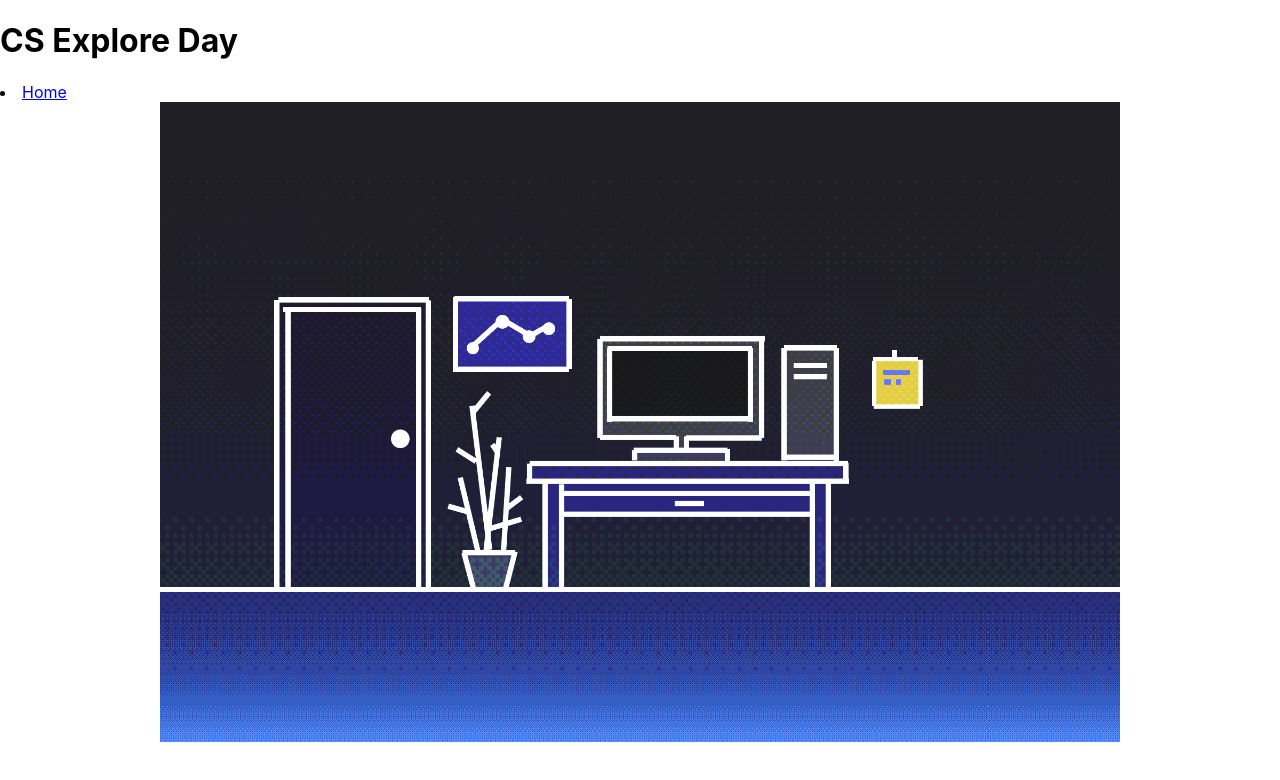
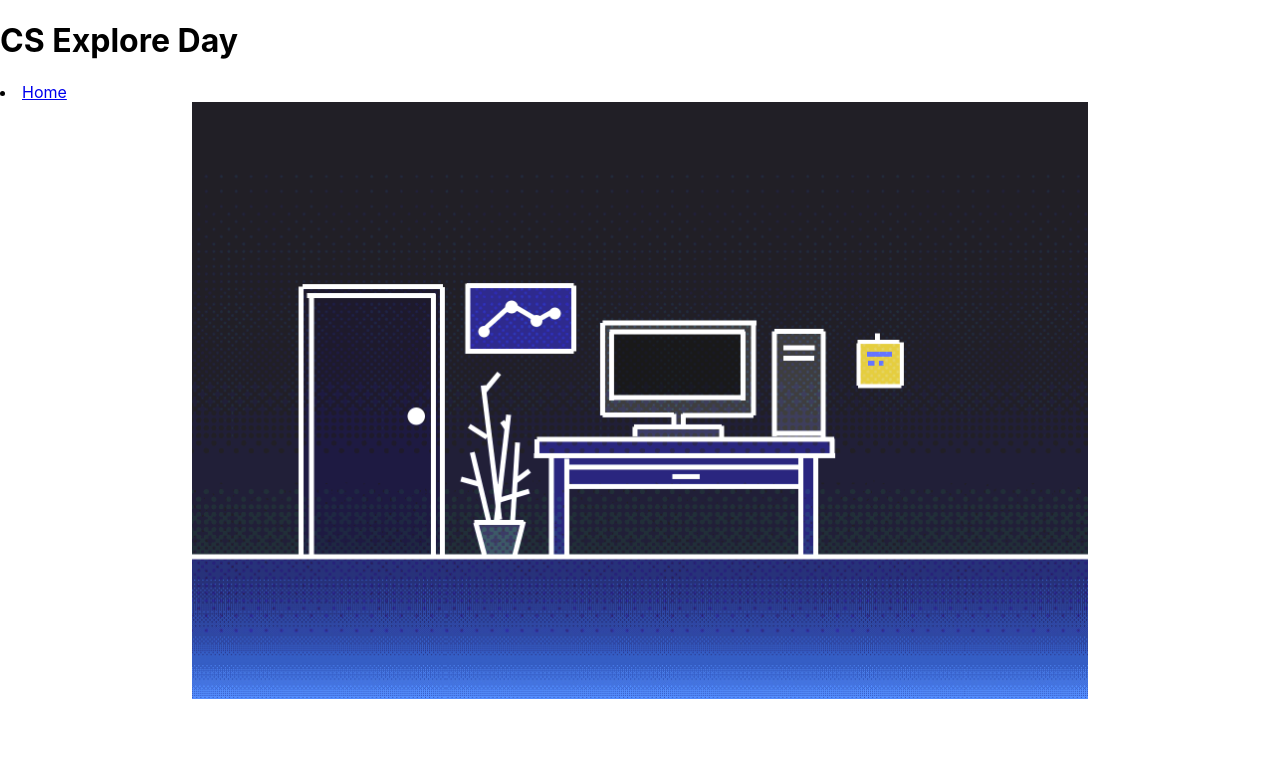
Before and after one commit to burnhc/cs-explore-day-game, a React (Create React App) app: page / in a window 1280 px wide. Shown: the top 780 px of the page. Built offline with nearby package versions, Linux system fonts and the light colour scheme.

Commit message:
Fixed image resizing

```diff
--- a/src/App.css
+++ b/src/App.css
@@ -5,7 +5,10 @@ body {
 
  */
 
-
+#backgroundImage {
+    width: 70%;
+    height: 70%;
+}
 #app {
     margin: 0 auto !important;
     text-align: center;
--- a/src/Home.js
+++ b/src/Home.js
@@ -5,9 +5,9 @@ import Note from "./Note";
 
 
 const clickables = new Map([
-    ['door', {x1: 141, y1: 238, x2: 305, y2: 560}],
-    ['computer', {x1: 0.4558333333, y1: 0.36625, x2: 0.6291666667, y2: 0.52875}],
-    ['note', {x1: 834, y1: 299, x2: 890, y2: 359}]
+    ['door', { x1: 141, y1: 238, x2: 305, y2: 560 }],
+    ['computer', { x1: 0.4558333333, y1: 0.36625, x2: 0.6291666667, y2: 0.52875 }],
+    ['note', { x1: 0.74, y1: 0.39875, x2: 0.795, y2: 0.4775 }]
 ]);
 
 class Home extends Component {
@@ -15,6 +15,7 @@ class Home extends Component {
         super(props);
         this.state = {
             backgroundImage: null,
+            image: null,
 
             // clickables
             openComputer: false,
@@ -24,7 +25,7 @@ class Home extends Component {
             unlockedComputer: false
         };
 
-        this.canvas = React.createRef();
+        this.image = React.createRef();
     }
 
     componentDidMount() {
@@ -32,32 +33,6 @@ class Home extends Component {
     }
 
     componentDidUpdate() {
-        this.draw();
-    }
-
-    draw() {
-        let ctx = this.canvas.current.getContext("2d");
-        if (this.state.backgroundImage !== null) {
-            const wRatio = window.innerWidth / this.state.backgroundImage.width;
-            const hRatio = window.innerHeight / this.state.backgroundImage.height;
-            const ratio = Math.min(wRatio, hRatio) * 0.8;
-
-            ctx.canvas.width = this.state.backgroundImage.width * ratio;
-            ctx.canvas.height = this.state.backgroundImage.height * ratio;
-            ctx.drawImage(this.state.backgroundImage, 0, 0,
-                this.state.backgroundImage.width * ratio,
-                this.state.backgroundImage.height * ratio);
-
-
-            /*
-            ctx.canvas.width = this.state.backgroundImage.width;
-            ctx.canvas.height = this.state.backgroundImage.height;
-            ctx.drawImage(this.state.backgroundImage, 0, 0,
-                this.state.backgroundImage.width,
-                this.state.backgroundImage.height);
-
-             */
-        }
     }
 
     fetchAndSaveImage() {
@@ -66,22 +41,19 @@ class Home extends Component {
 
         background.onload = () => {
             this.setState({
-                backgroundImage: background
+                backgroundImage: background,
             })
         };
     }
 
     handleClick(e) {
-        const rect = this.canvas.current.getBoundingClientRect();
+        const rect = this.image.current.getBoundingClientRect();
         console.log({x: e.clientX - rect.left, y: e.clientY - rect.top});
         return { x: e.clientX - rect.left, y: e.clientY - rect.top };
     }
 
     hasClickedObject(click) {
-        console.log(this.canvas.current.getBoundingClientRect());
-        const rect = this.canvas.current.getBoundingClientRect();
-        // use rect.width, rect.height
-
+        const rect = this.image.current.getBoundingClientRect();
         for (let [key, coord] of clickables.entries()) {
             if (click.x >= rect.width * coord.x1 && click.x <= rect.width * coord.x2
                 && click.y >= rect.height * coord.y1 && click.y <= rect.height * coord.y2) {
@@ -137,8 +109,11 @@ class Home extends Component {
     render() {
         return (
             <div>
-                <canvas
-                    ref={this.canvas}
+                <img
+                    ref={this.image}
+                    id={'backgroundImage'}
+                    src={ process.env.PUBLIC_URL + "room1.png" }
+                    alt="Room1"
                     onClick={(e) => this.handleClickOpen(e)}/>
                 <Prompt
                     open={this.state.openComputer}
```
